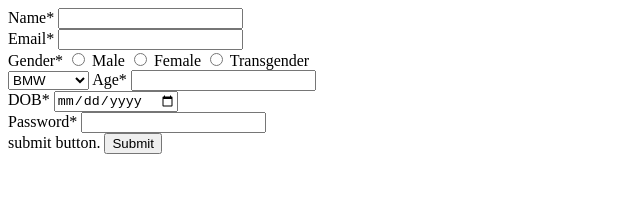
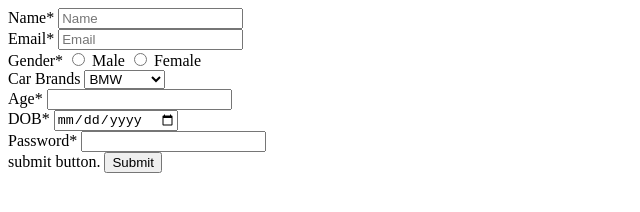
Before and after one commit to acciojob/signup-form-car-hivamjh, a website: page main.html in a window 1280 px wide. Shown: the whole page, without its empty margins (0-640 px from the left). Drawn offline with Linux system fonts and the light colour scheme.

Commit message:
form.html

```diff
--- a/main.html
+++ b/main.html
@@ -8,37 +8,47 @@
 
 <body>
 	<!-- the entire body must be written by student -->
-	<form action="name">
-		<label for="name">Name*
 
-			<input type="text"><br>
-		</label>
-		<label for="Email">Email*</label>
-		<input type="email">
-	</form>
-	<label for="gender">Gender*</label>
- <input type="radio"name="abcd">
-	  <label for="Male">Male</label>
-	  <input type="radio" name="abcd">
-	  <label for="Female">Female</label>
-	  <input type="radio" name="abcd">
-	  <label for="Transgender">Transgender</label><br>
-  <select name="Car Brands" id="">
+	<!-- name -->
+    <label for="name" id="#name">Name*</label>
+    <input type="text" placeholder="Name"><br>
+
+	<!-- Email -->
+	<label for="Email" id="#email">Email*</label>
+	<input type="email" placeholder="Email"><br>
+
+	<!-- gender -->
+<label for="gender" id="#gender">Gender*
+	<input type="radio" name="gender" value="male"> Male
+    <input type="radio" name="gender" value="female"> Female
+
+</label>
+    <br>
+
+	 <!-- car brands -->
+
+<label for="car brands" id="#cars">Car Brands</label>
+<select name="Car Brands"><br>
 	<option value="BMW">BMW</option>
-	<option value="Audi"Audi</option>
+	<option value="Audi">Audi</option>
 	<option value="Mercedez">Mercedez</option>
-  </select>
-	  <label for="age">Age*</label>
-	  <input type="number"> <br>
+</select> <br>
+<!-- age -->
+	<label for="age" id="#age">Age*</label>
+	<input type="number"> <br>
 
-	<label for="DOB">DOB*</label>
+<!-- age -->
+	<label for="DOB" id="#dob">DOB*</label>
 	<input type="date"> <br>
 
-	<label for="password">Password*</label>
+	<!-- password -->
+	<label for="password" id="password">Password*</label>
 	<input type="password"> <br>
 
-	<label for="submit">submit button.</label>
+    <!-- submit -->
+	<label for="submit" id="password">submit button.</label>
 	<input type="submit">
+
     <script type="text/javascript" src="./script.js">
 </script>
 
```
